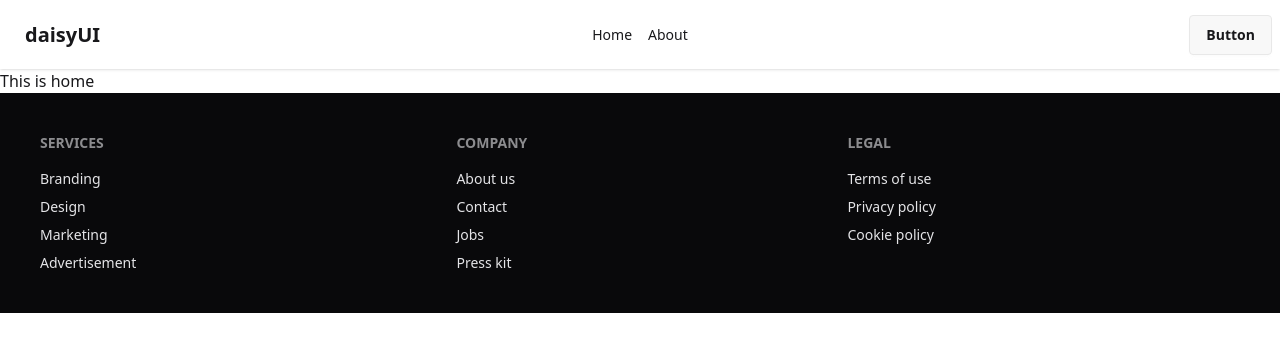
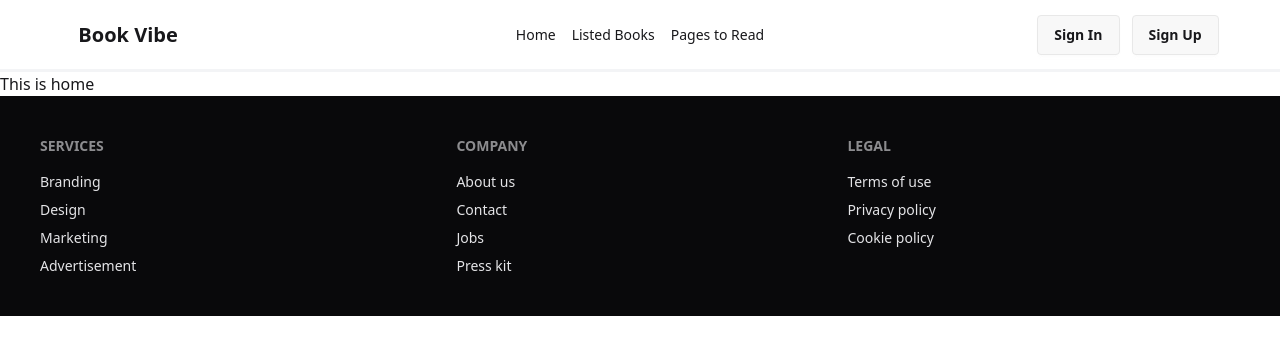
Before and after one commit to Shorifuzzaman2020/Book-Vibe, a React (Vite) app: page / in a window 1280 px wide. Shown: the top 354 px of the page. Built offline with nearby package versions, Linux system fonts and the light colour scheme.

Commit message:
navbar design done

```diff
--- a/src/components/Header/Navbar.jsx
+++ b/src/components/Header/Navbar.jsx
@@ -3,11 +3,13 @@ import React from 'react';
 const Navbar = () => {
     const links=<>
     <li className='m-2'>Home</li>
-    <li className='m-2'>About</li>
+    <li className='m-2'>Listed Books</li>
+    <li className='m-2'>Pages to Read</li>
 
     </>
     return (
-        <div className="navbar bg-base-100 shadow-sm">
+        <div>
+          <div className="navbar bg-base-100 w-11/12 mx-auto">
   <div className="navbar-start">
     <div className="dropdown">
       <div tabIndex={0} role="button" className="btn btn-ghost lg:hidden">
@@ -21,7 +23,7 @@ const Navbar = () => {
         }
       </ul>
     </div>
-    <a className="btn btn-ghost text-xl">daisyUI</a>
+    <a className="btn btn-ghost text-xl">Book Vibe</a>
   </div>
   <div className="navbar-center hidden lg:flex">
     <ul className="menu menu-horizontal px-1">
@@ -29,9 +31,13 @@ const Navbar = () => {
     </ul>
   </div>
   <div className="navbar-end">
-    <a className="btn">Button</a>
+    <a className="btn mr-3">Sign In</a>
+    <a className="btn">Sign Up</a>
   </div>
 </div>
+<div className='border border-t-2 border-gray-100'>
+</div>
+        </div>
     );
 };
 
```
